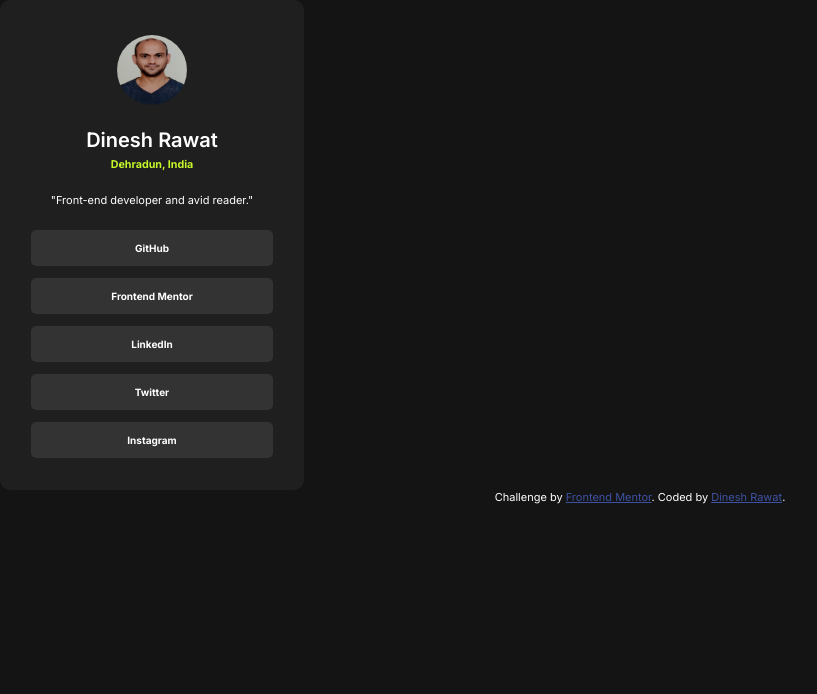
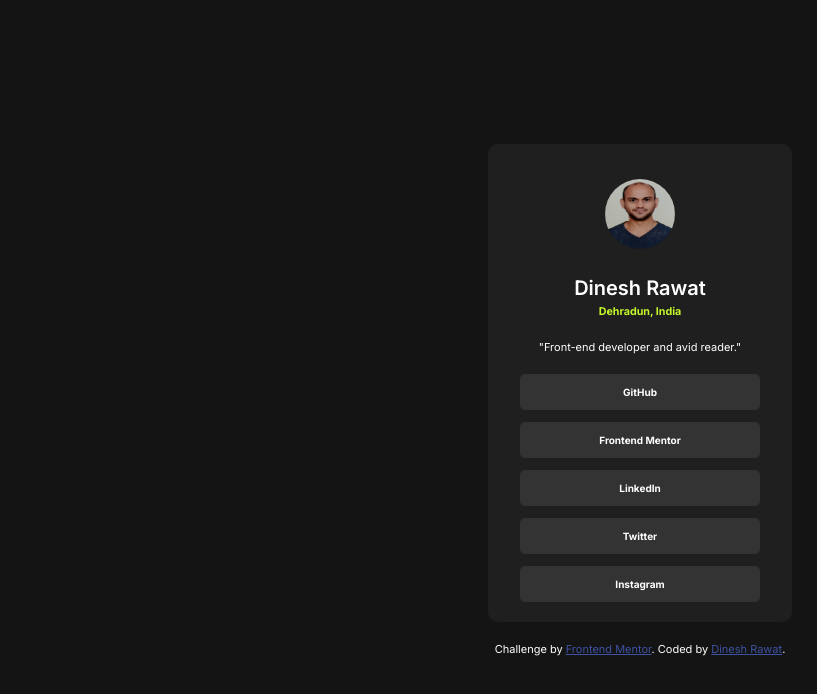
Before and after one commit to rawatdinesh10/social-links-profile, a plain HTML site: page index.html in a window 1280 px wide. Shown: the whole page, without its empty margins (0-817 px from the left). Drawn offline with Linux system fonts and the light colour scheme.

Commit message:
Update commit

```diff
--- a/styles.css
+++ b/styles.css
@@ -14,23 +14,25 @@ html, body {
 
 
 body {
+  display: grid;
+  place-content: center;
+  min-height: 100vh;
   font-family: Inter, sans-sarif;
   color: hsl(0, 0%, 100%);
   background-color: hsl(0, 0%, 8%);
+
 
 }
 
 
 
 .container {
-  display: grid;
   grid-template-columns: 1fr;
   width: 19em;
   background-color: hsl(0, 0%, 12%);
-  justify-items: center;
-  justify-content: center;
-  align-content: center;
+  text-align: center;
   border-radius: 10px;
+  margin-bottom: 20px;
 
 
 
@@ -67,12 +69,13 @@ h6 {
 
 .link {
   margin-bottom: 20px;
+  margin: 20px;
 }
 
 
   .mint {
     display: block;
-    padding: 12px 80px;
+    padding: 12px;
     margin: 12px;
     border-radius: 5px;
     font-weight: 700;
```
